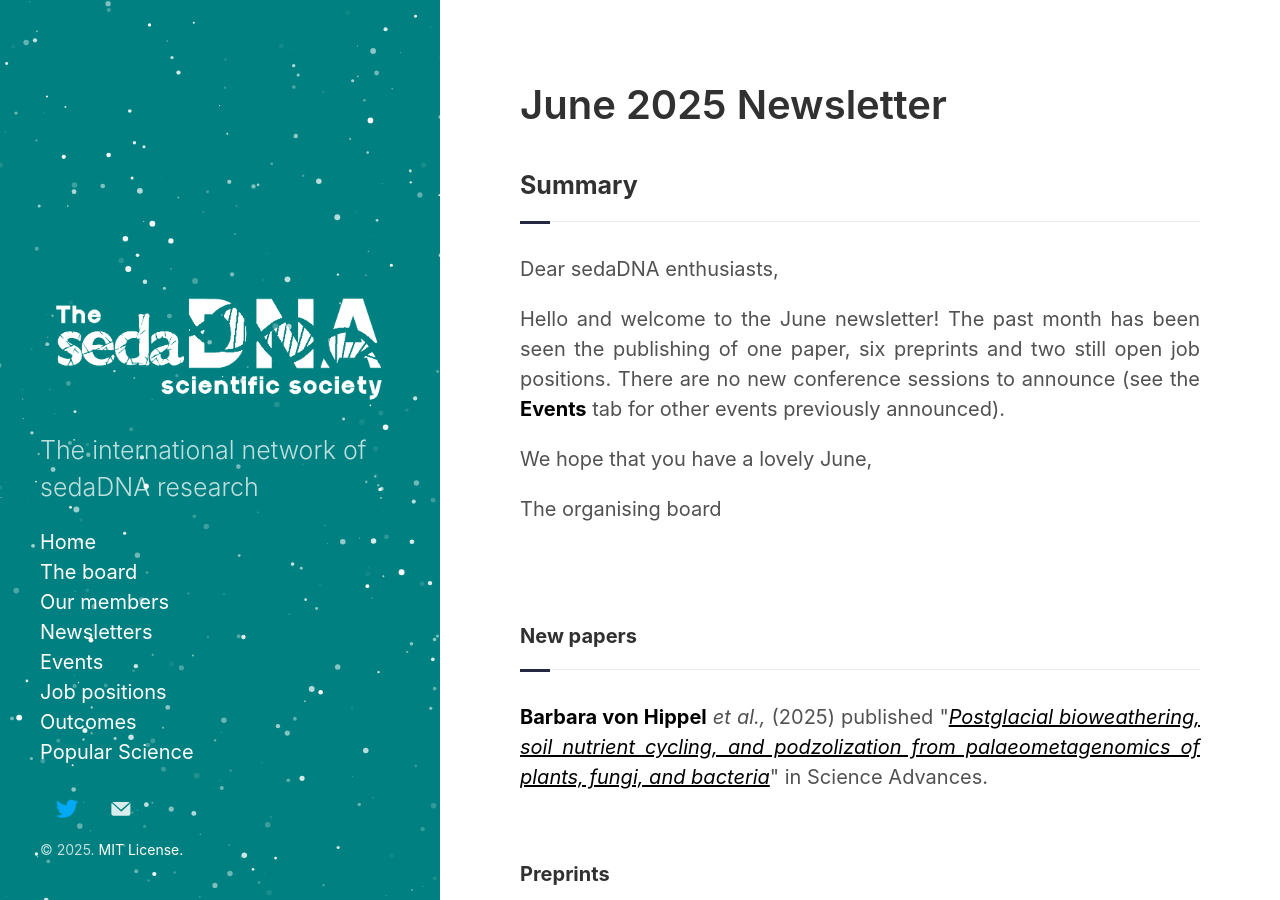
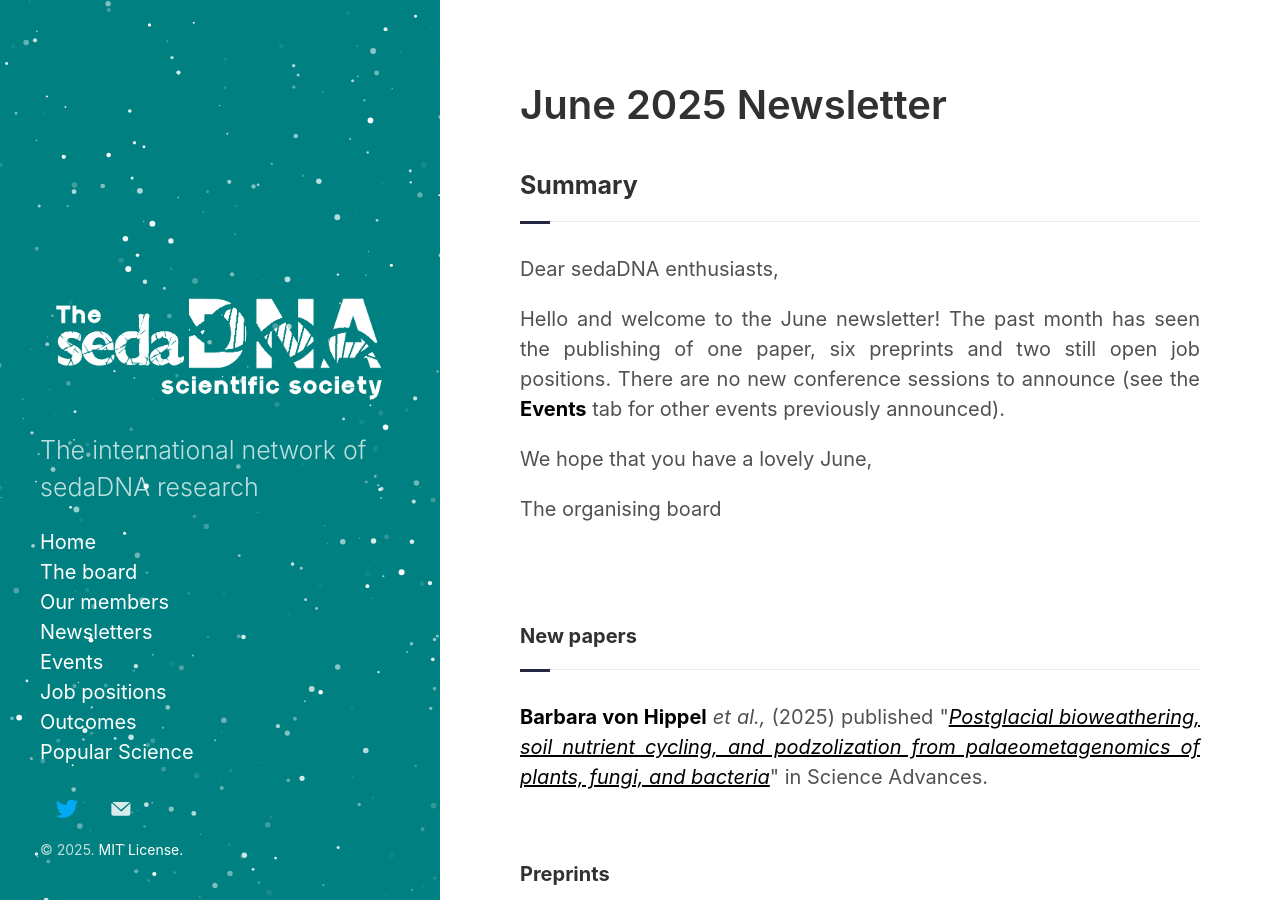
Before and after one commit to sedadna/sedadna.github.io, a Jekyll site: the page built from category/news/25-06.md, in a window 1280 px wide and 900 px high. Built offline with Jekyll 4.4.1, drawn with Linux system fonts in a browser that asks for light colours.

Commit message:
Update 25-06.md

```diff
--- a/category/news/25-06.md
+++ b/category/news/25-06.md
@@ -7,7 +7,7 @@ title: June 2025 Newsletter
 </div>
 <div class="intro">
 <p> Dear sedaDNA enthusiasts,</p>
-<p align="justify">Hello and welcome to the June newsletter! The past month has been seen the publishing of one paper, six preprints and two still open job positions. There are no new conference sessions to announce (see the <a href="https://sedadna.github.io/category/events.html"><b>Events</b></a> tab for other events previously announced).</p>
+<p align="justify">Hello and welcome to the June newsletter! The past month has seen the publishing of one paper, six preprints and two still open job positions. There are no new conference sessions to announce (see the <a href="https://sedadna.github.io/category/events.html"><b>Events</b></a> tab for other events previously announced).</p>
 <p> We hope that you have a lovely June,</p>
 <p>The organising board</p>
 <br>
```
